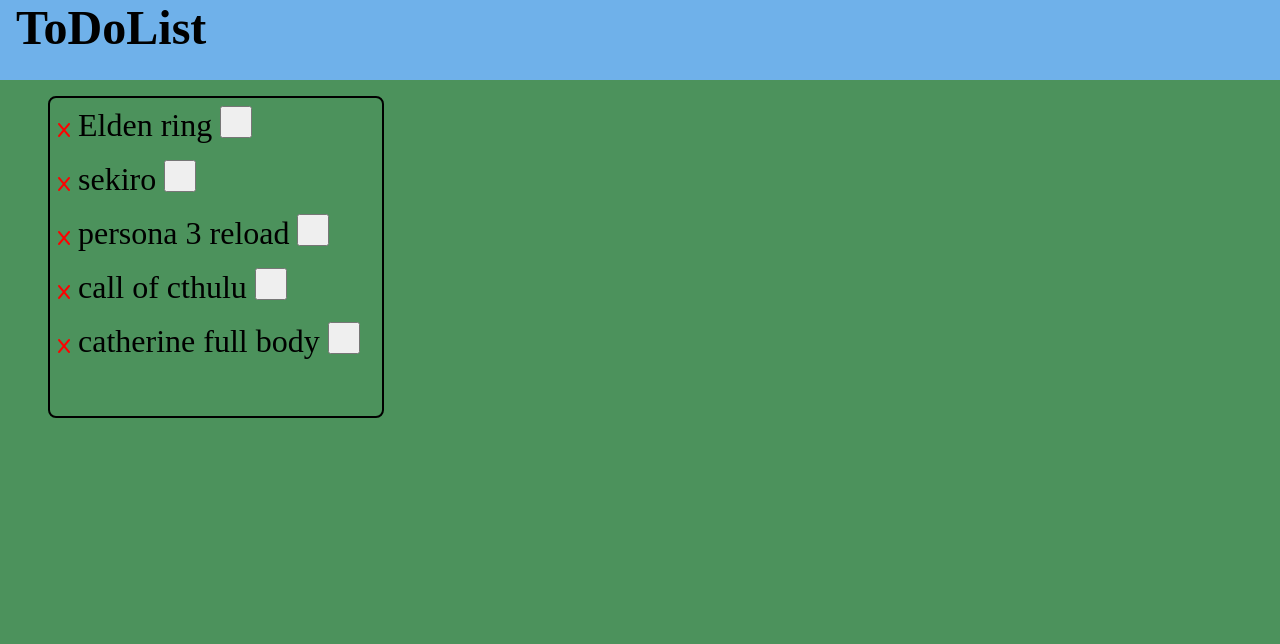
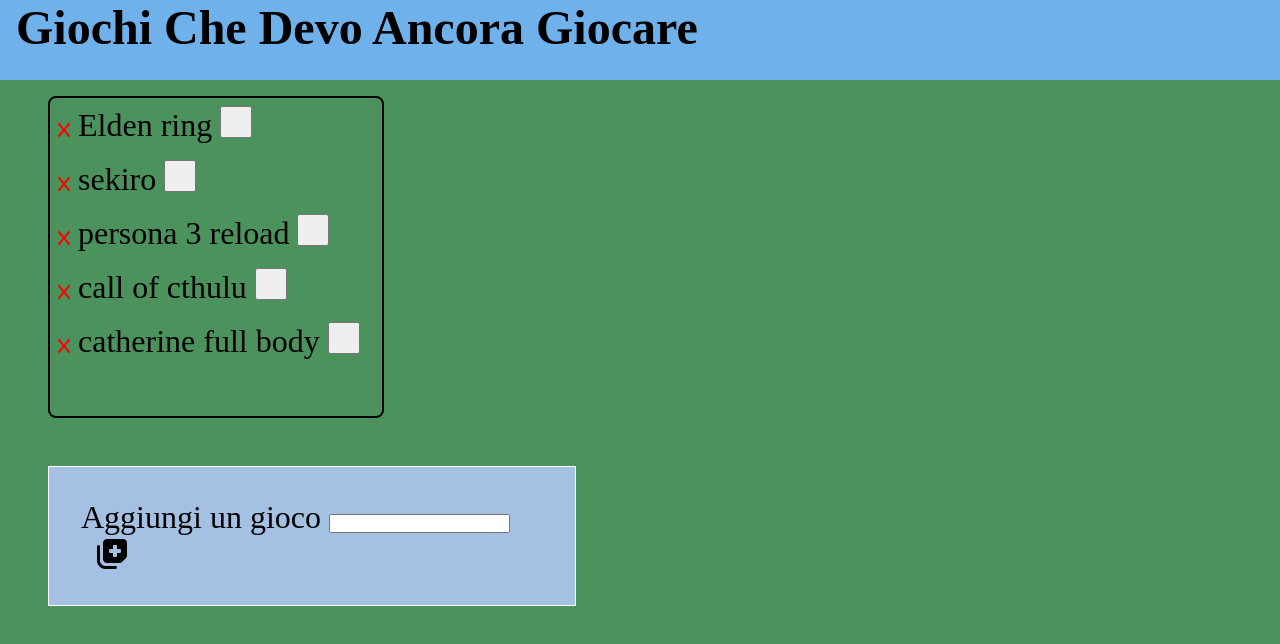
Before and after one commit to SimoneColombo1/vue-todolist, a plain HTML site: page index.html in a window 1280 px wide. Drawn offline with nearby package versions, Linux system fonts and the light colour scheme.

Commit message:
inserita la funzione per aggiungere un elemento nella lista

```diff
--- a/CSS/style.css
+++ b/CSS/style.css
@@ -58,3 +58,22 @@ li{
 .fa-x:hover{
     color: white;
 }
+
+.aggiungo{
+    margin: 3rem 3rem;
+    font-size: 2rem;
+    border: solid white 1px;
+    background-color: rgb(164, 192, 226);
+    width: 33rem;
+    padding: 2rem;
+}
+
+input{
+    margin-left: 0.5rem ;
+
+}
+
+.fa-notes-medical{
+    margin-left: 1rem;
+
+}
--- a/JS/script.js
+++ b/JS/script.js
@@ -35,15 +35,14 @@ return{
    done:false
 
 
-}
+},
 
 
 
 
+ ],
 
- ]
-
-
+ nuovo:"",
 
 
 
@@ -77,11 +76,17 @@ methods:{
       this.ToDoList.splice(GameIndex,1);
 
 
-   }
+   },
 //!add
 
 
-
+aggiungi: function(nuovo){
+   const nuovoElemento={
+      testo:nuovo,
+      done:false
+   };
+   this.ToDoList.push(nuovoElemento)
+}
 
 
 
--- a/index.html
+++ b/index.html
@@ -10,7 +10,7 @@
 <body>
 
 <header>
-    <h1>ToDoList</h1>
+    <h1>Giochi Che Devo Ancora Giocare</h1>
 
 </header>
 <main>
@@ -33,7 +33,12 @@
 
 </ul>
 <span v-else>Vuoto</span>
+<div class="aggiungo">
+<label for="">Aggiungi un gioco</label>
+<input type="text" id="nuovo" v-model="nuovo" @keyup.enter="aggiungi(nuovo)">
 
+<i class="fa-solid fa-notes-medical" @click="aggiungi(nuovo)"></i>
+</div>
 
 
 
```
